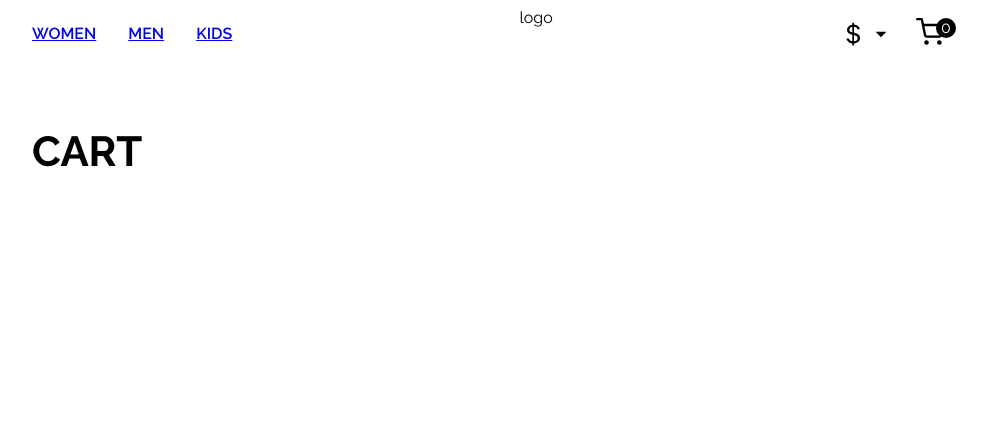
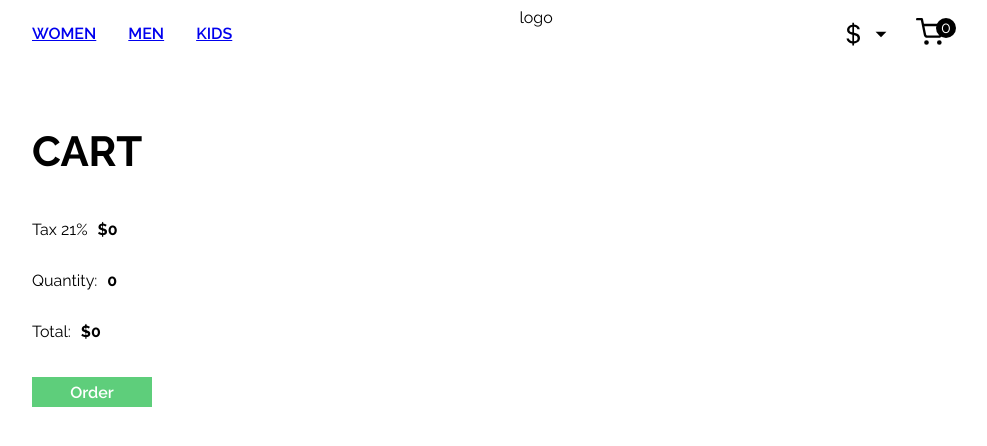
Before and after one commit to GISSIAH/entry-test, a React (Create React App) app: page /cart in a window 1280 px wide. Shown: the top 446 px of the page, without its empty margins (146-1133 px from the left). Built offline with nearby package versions, Linux system fonts and the light colour scheme.

Commit message:
Feat: added total ,qty and tax in cart page

```diff
--- a/src/components/mini-cart/miniCartItem.js
+++ b/src/components/mini-cart/miniCartItem.js
@@ -6,7 +6,8 @@ class MiniCartItem extends Component {
   render() {
     const ItemContainer = styled.div`
       display: flex;
-      gap:10px;
+      justify-content:space-between ;
+      margin-bottom:20px ;
     `;
     const DetailsContainer = styled.div`
       display: flex;
@@ -61,6 +62,7 @@ class MiniCartItem extends Component {
     `;
     const RightWrapper = styled.div`
       display: flex;
+      gap:10px;
     `;
     const QuantityControlContainer = styled.div`
       display: flex;
@@ -84,7 +86,7 @@ class MiniCartItem extends Component {
     `;
     const ImageContainer = styled.div`
       display: flex;
-      width: auto;
+      width: fit-content;
       height: 180px;
     `;
     const ItemImage = styled.img`
--- a/src/components/nav/navbar.js
+++ b/src/components/nav/navbar.js
@@ -39,6 +39,8 @@ class Navbar extends Component {
       name: "USD",
     });
     this.props.cartCallback(false);
+
+
   };
   selectCurrency = (name) => {
     this.props.parentCallback(name);
@@ -128,15 +130,17 @@ class Navbar extends Component {
       background: white;
       right: 100px;
       background:white ;
-      z-index: 9999px;
+      z-index: 9999;
       position: absolute;
       margin-top: 40px;
       width: 400px;
-      height: 500px;
+      //height: 500px;
       display: block;
       padding-left: 10px;
       padding-right: 10px;
-      box-shadow: 0 8px 8px -4px lightblue;
+      padding-bottom: 10px ;
+      box-shadow: 0 10px 13px -6px lightblue;
+
     `;
 
     const CartHeader = styled.div`
@@ -185,6 +189,8 @@ class Navbar extends Component {
       { title: "MEN" },
       { title: "KIDS" },
     ];
+
+
     return (
       <NavWrapper>
         <NavLeftGroup>
@@ -258,14 +264,16 @@ class Navbar extends Component {
                 {this.props.cart.map((item, i) => {
                   return <MiniCartItem key={i} item={item} currency ={this.state.symbol} />;
                 })}
+                <TotalContainer><p style={{ fontWeight: 500 }}>Total:</p><p style={{ fontWeight: 700 }}>{this.state.symbol+""+this.props.getTotal(this.props.cart,this.state.symbol)}</p> </TotalContainer>
                 <ActionButtonsContainer>
                   <ViewButton
+
                     onClick={() => {
                       this.props.cartCallback(!this.state.cartMenu);
                       this.setState({ cartMenu: !this.state.cartMenu });
                     }}
                   >
-                    <Link to="/cart">View Bag</Link>
+                    <Link to="/cart" style={{textDecoration:"none",color:'black'}}>View Bag</Link>
                   </ViewButton>
                   <CheckButton
                     onClick={() => {
@@ -288,8 +296,22 @@ class Navbar extends Component {
 const mapStateToProps = (state) => {
   return {
     cart: state.shop.cart,
+    getTotal:calculateTotal
   };
 };
+
+function calculateTotal(items,currency){
+  var total = 0
+  items.forEach(element => {
+    const selectedCurrencyPrice = element.prices.filter(
+      (price) => price.currency.symbol === currency
+    );
+    const itemWithQty = selectedCurrencyPrice[0].amount * element.qty
+    total+= itemWithQty
+  });
+  return total
+}
+
 
 export default connect(mapStateToProps)(Navbar);
 
--- a/src/components/product/product.js
+++ b/src/components/product/product.js
@@ -32,7 +32,7 @@ import { connect } from 'react-redux'
             //height:330px;
         `
         const AddToCart = styled.div`
-            z-index:999;
+            z-index:99;
             width:50px;
             display:flex;
             justify-content:center;
--- a/src/components/reducer/reducer.js
+++ /dev/null
@@ -1,6 +0,0 @@
-
-const Reducer =(cart=[],action)=>{
-    return cart
-}
-
-export default Reducer
--- a/src/pages/cart.js
+++ b/src/pages/cart.js
@@ -22,6 +22,25 @@ class CartPage extends Component {
       gap: 20px;
     `;
 
+    const CheckoutItemContainer = styled.div`
+      display:flex;
+      gap:10px;
+    `
+    const OrderButton = styled.button`
+    margin-top:20px ;
+      cursor: pointer;
+      background: #5ece7b;
+      height: 30px;
+      border: none;
+      color: white;
+      width: 120px;
+      font-size: 16px;
+      font-weight: 600;
+      &:hover {
+        background: #78df93;
+      }
+    `;
+    const total = this.props.getTotal(this.props.cart, this.props.currency.symbol)
     return (
       <PageContainer>
         <Header>CART</Header>
@@ -30,6 +49,21 @@ class CartPage extends Component {
            return <CartPageItem product={cartItem} key={index} currency={this.props.currency} />;
           })}
         </ItemList>
+        <CheckoutItemContainer>
+          <p style={{fontWeight:400}}>Tax 21%</p>
+          <p style={{ fontWeight: 700 }}>{this.props.currency.symbol + ""+((21*total)/100)}</p>
+        </CheckoutItemContainer>
+        <CheckoutItemContainer>
+          <p style={{ fontWeight: 400 }}>Quantity:</p>
+          <p style={{ fontWeight: 700 }}>{this.props.getQtyTotal(this.props.cart)}</p>
+        </CheckoutItemContainer>
+        <CheckoutItemContainer>
+          <p style={{fontWeight:400}}>Total:</p>
+          <p style={{fontWeight:700}}>{this.props.currency.symbol + "" + total}</p>
+        </CheckoutItemContainer>
+        <OrderButton>
+          Order
+        </OrderButton>
       </PageContainer>
     );
   }
@@ -38,7 +72,31 @@ class CartPage extends Component {
 const mapStateToProps = (state) => {
   return {
     cart: state.shop.cart,
+    getTotal: calculateTotal,
+    getQtyTotal: calculateQty
   };
 };
 
+function calculateTotal(items, currency) {
+  var total = 0
+  items.forEach(element => {
+    const selectedCurrencyPrice = element.prices.filter(
+      (price) => price.currency.symbol === currency
+    );
+    const itemWithQty = selectedCurrencyPrice[0].amount * element.qty
+    total += itemWithQty
+
+  });
+  return total
+}
+
+function calculateQty(item){
+  var qty = 0
+  item.forEach(element=>{
+    qty += element.qty
+  })
+  return qty
+}
+
+
 export default connect(mapStateToProps)(CartPage);
--- a/src/redux/reducer/shopping/shopping-actions.js
+++ b/src/redux/reducer/shopping/shopping-actions.js
@@ -31,3 +31,10 @@ export const changeQuantity = (itemId, value) => {
     },
   };
 };
+
+export const getTotal = (payload)=>{
+  return{
+    type:actionTypes.GET_TOTAL,
+    payload
+  }
+}
--- a/src/redux/reducer/shopping/shopping-types.js
+++ b/src/redux/reducer/shopping/shopping-types.js
@@ -4,3 +4,4 @@ export const REMOVE_FROM_CART = `REMOVE_FROM_CART`
 export const CHANGE_QUANITY = `CHANGE_QUANITY`
 export const SET_PRODUCTS = `SET_PRODUCTS`
 export const GET_PRODUCT = `GET_PRODUCT`
+export const GET_TOTAL = `GET_TOTAL`
```
